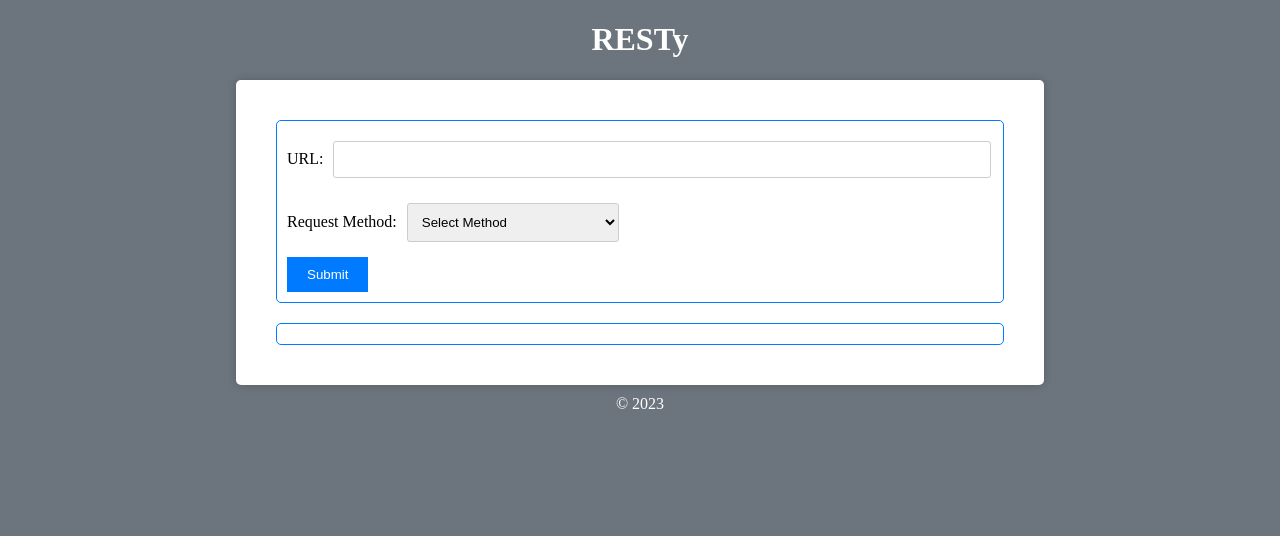
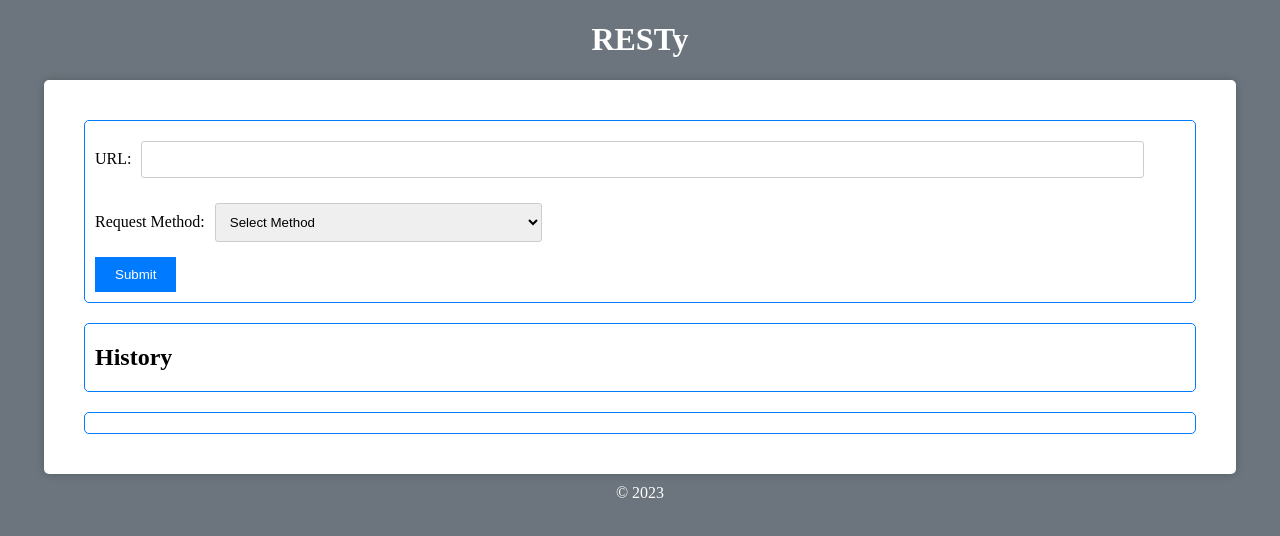
Before and after one commit to cleecoloma/resty, a React (Vite) app: page / in a window 1280 px wide. Shown: the top 536 px of the page. Built offline with nearby package versions, Linux system fonts and the light colour scheme.

Commit message:
updated history component folder

```diff
--- a/src/App.jsx
+++ b/src/App.jsx
@@ -2,6 +2,7 @@ import './App.scss';
 import React, { useState, useEffect } from 'react';
 import Header from './Components/Header';
 import Form from './Components/Form';
+import History from './Components/History';
 import Results from './Components/Results';
 import Footer from './Components/Footer';
 import axios from 'axios';
@@ -42,12 +43,9 @@ function App() {
     <div className='App'>
       <Header />
       <div className='container'>
-        <Form
-          request={request}
-          setRequest={setRequest}
-          loading={loading}
-        />
-        <Results response={response} loading={loading} />
+          <Form request={request} setRequest={setRequest} loading={loading} />
+          <History />
+          <Results response={response} loading={loading} />
       </div>
       <Footer />
     </div>
--- a/src/App.scss
+++ b/src/App.scss
@@ -14,11 +14,12 @@ html, body {
   min-height: 100vh;
   background-color: $secondary-color;
 
-  .container {
-    background-color: white;
-    padding: 20px;
-    border-radius: 5px;
-    box-shadow: 0 0 10px rgba(0, 0, 0, 0.2);
-    width: 60%;
-  }
 }
+
+.container {
+  background-color: white;
+  padding: 20px;
+  border-radius: 5px;
+  box-shadow: 0 0 10px rgba(0, 0, 0, 0.2);
+  width: 90%;
+}
--- a/src/Components/History/History.scss
+++ b/src/Components/History/History.scss
@@ -1,5 +1,8 @@
 @import '../../assets/variables';
 
-header {
-  color: $tertiary-color;
+.history-container {
+  margin: 20px;
+  padding: 0 10px;
+  border: 1px solid $primary-color;
+  border-radius: 5px;
 }
--- a/src/Components/History/index.jsx
+++ b/src/Components/History/index.jsx
@@ -1,11 +1,11 @@
-import './Header.scss';
+import './History.scss';
 
-function Header() {
+function History() {
   return (
-    <header>
-      <h1>RESTy</h1>
-    </header>
+    <div className='history-container'>
+       <h2>History</h2>
+    </div>
   );
 }
 
-export default Header;
+export default History;
```
Also changed, not shown: 1 other file (tests, documents, lock files or other folders).
